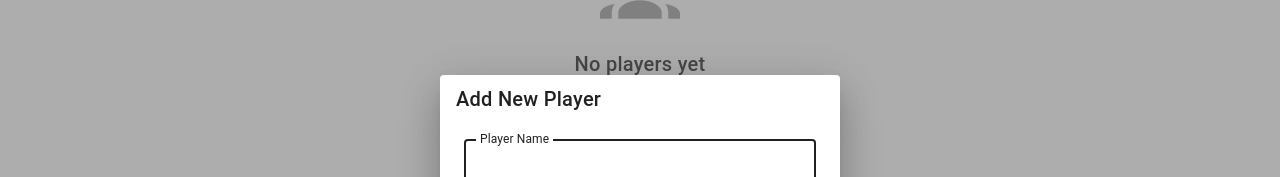
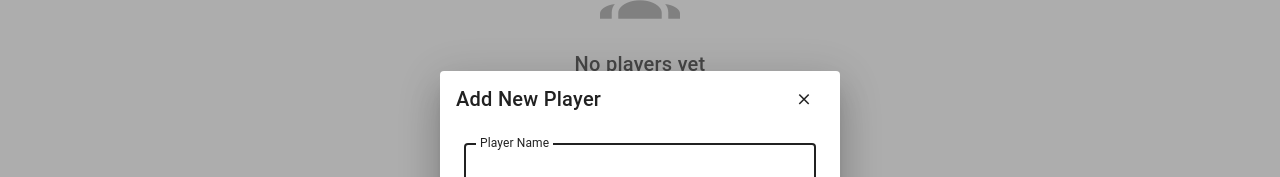
Before and after one commit to PushyPants/shwoop-score-keeper, a Vue app: page / in a window 1280 px wide. Both pictures are taken after a click on the button "ADD PLAYER". Shown: the part 216-393 px from the top of the page. Built offline with nearby package versions, Linux system fonts and the light colour scheme.

Commit message:
Update Add Player Dialog to Stay Open

```diff
--- a/src/App.vue
+++ b/src/App.vue
@@ -193,15 +193,24 @@
     </v-main>
 
     <!-- Add Player Dialog -->
-    <v-dialog v-model="showAddPlayerDialog" max-width="400">
+    <v-dialog v-model="showAddPlayerDialog" max-width="400" persistent>
       <v-card>
-        <v-card-title class="text-h6">Add New Player</v-card-title>
+        <v-card-title class="d-flex justify-space-between align-center text-h6">
+          Add New Player
+          <v-btn
+            @click="cancelAddPlayer"
+            icon="mdi-close"
+            variant="text"
+            size="small"
+          />
+        </v-card-title>
         <v-card-text>
           <v-text-field
             v-model="newPlayerName"
             label="Player Name"
             variant="outlined"
             autofocus
+            ref="playerNameInput"
             @keyup.enter="confirmAddPlayer"
             :error-messages="playerNameError"
           />
@@ -298,7 +307,7 @@
 </template>
 
 <script setup>
-import { ref, computed, onMounted, watch } from 'vue';
+import { ref, computed, onMounted, watch, nextTick } from 'vue';
 import CardCalculator from './components/CardCalculator.vue';
 
 // Reactive data
@@ -316,6 +325,7 @@ const selectedPlayerId = ref(null);
 const selectedPlayerIndex = ref(null);
 const selectedPlayerName = ref('');
 const selectedCalculatorPlayerId = ref(null);
+const playerNameInput = ref(null);
 
 // Swipe constants
 const SWIPE_THRESHOLD = 80;
@@ -512,10 +522,16 @@ const confirmAddPlayer = () => {
   scoreInputs.value[newPlayer.id] = '';
   initSwipeState(newPlayer.id);
 
-  // Reset dialog
+  // Clear input and refocus for next player
   newPlayerName.value = '';
-  showAddPlayerDialog.value = false;
   saveToStorage();
+
+  // Refocus the input field
+  nextTick(() => {
+    if (playerNameInput.value) {
+      playerNameInput.value.focus();
+    }
+  });
 };
 
 const generatePlayerId = () => {
```
